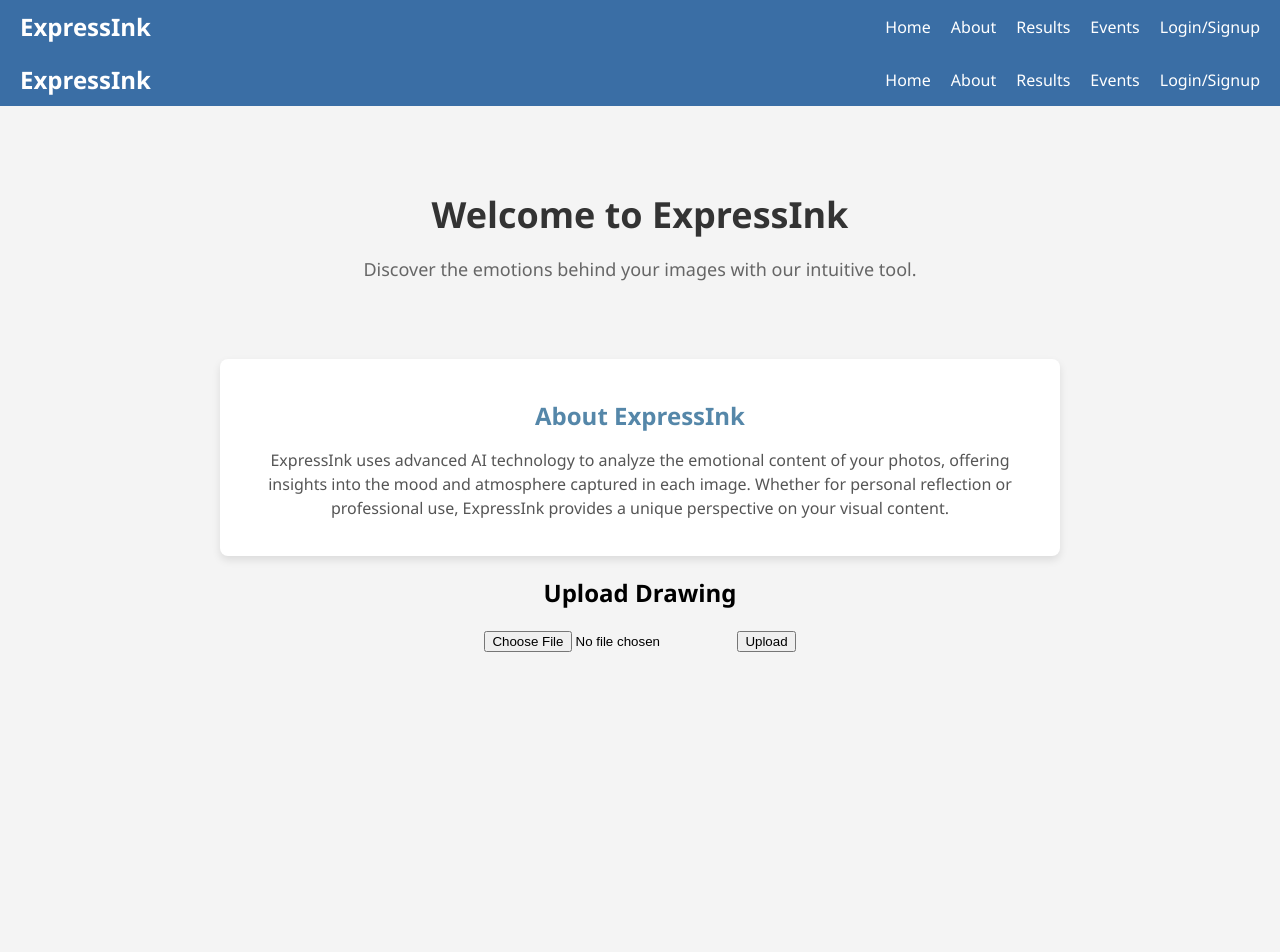
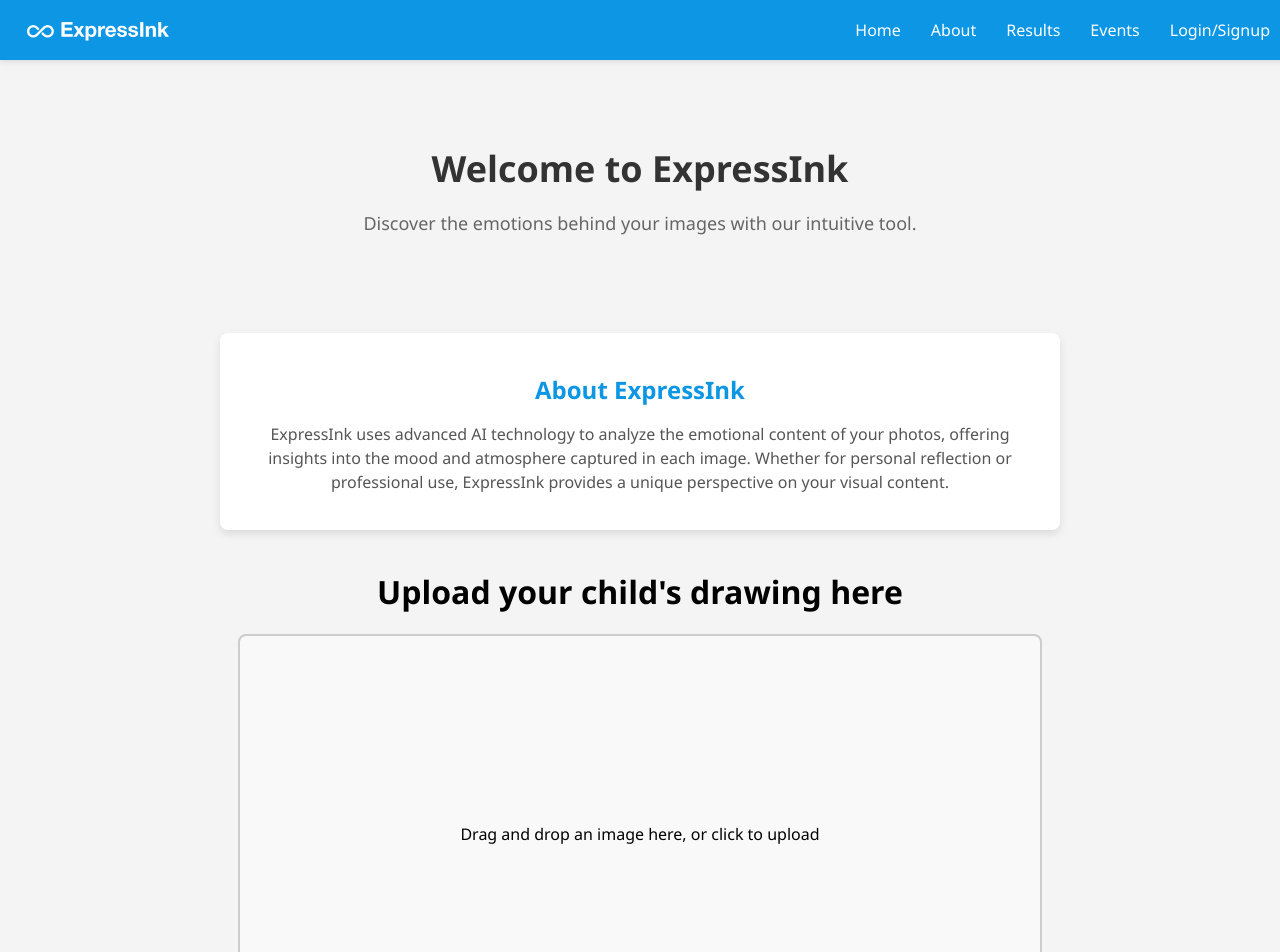
Before and after one commit to Aadhavsb/ExpressInk, a React (Create React App) app in the folder image-upload-react/: page / in a window 1280 px wide. Shown: the top 952 px of the page. Before the commit the page ends 853 px from the top, so only its background shows below. Built offline with nearby package versions, Linux system fonts and the light colour scheme.

Commit message:
added progress bar, logo and some css

```diff
--- a/image-upload-react/src/App.css
+++ b/image-upload-react/src/App.css
@@ -1,19 +1,19 @@
 .app-container {
   text-align: center;
-  padding: 0;
-  background-color: #F4F4F4; /* Background Color */
+  padding: 0 0 300px 0;
+  background-color: #f4f4f4;
   min-height: 100vh;
 }
 
 .header {
   margin-bottom: 40px;
-  padding: 60px 20px 20px 20px;
+  padding: 120px 40px 40px 40px;
 }
 
 .title {
   font-size: 36px;
   font-weight: bold;
-  color: #333333; /* Text Color */
+  color: #333333;
   margin-bottom: 10px;
 }
 
@@ -23,10 +23,11 @@
 }
 
 .about-section {
-  background: #FFFFFF;
+  background: #ffffff;
   border-radius: 8px;
   padding: 20px;
   margin: 20px auto;
+  margin-bottom: 40px;
   max-width: 800px;
   box-shadow: 0 4px 8px rgba(0, 0, 0, 0.1);
 }
@@ -34,7 +35,7 @@
 .section-title {
   font-size: 24px;
   font-weight: bold;
-  color: #5587a9;
+  color: #0c96e4;
   margin-bottom: 10px;
 }
 
--- a/image-upload-react/src/components/Header.css
+++ b/image-upload-react/src/components/Header.css
@@ -1,15 +1,25 @@
 .nav {
+  position: fixed;
+  top: 0;
+  left: 0;
+  width: 100%;
   display: flex;
   justify-content: space-between;
   align-items: center;
-  background-color: #3A6EA5; /* Primary Color */
+  background-color: #0c96e4;
   padding: 10px 20px;
+  z-index: 1000;
+  box-shadow: 0px 2px 5px rgba(0, 0, 0, 0.1);
 }
 
 .nav-logo {
-  font-size: 24px;
-  font-weight: bold;
-  color: #FFFFFF;
+  display: flex;
+  align-items: center;
+}
+
+.logo-image {
+  height: 40px;
+  width: auto;
 }
 
 .nav-links {
@@ -19,9 +29,9 @@
 }
 
 .nav-item {
-  margin-left: 20px;
+  margin-right: 30px;
   font-size: 16px;
-  color: #FFFFFF;
+  color: #ffffff;
   text-decoration: none;
 }
 
--- a/image-upload-react/src/components/Header.js
+++ b/image-upload-react/src/components/Header.js
@@ -1,16 +1,42 @@
-import React from 'react';
+import React from "react";
 import "./Header.css";
 
 const Header = () => {
   return (
     <nav className="nav">
-      <div className="nav-logo">ExpressInk</div>
+      <div className="nav-logo">
+        <img
+          src="/expressink-logo.png"
+          alt="ExpressInk Logo"
+          className="logo-image"
+        />
+      </div>
       <ul className="nav-links">
-        <li><a href="Home" className="nav-item">Home</a></li>
-        <li><a href="/about" className="nav-item">About</a></li>
-        <li><a href="/Results" className="nav-item">Results</a></li>
-        <li><a href="#" className="nav-item">Events</a></li>
-        <li><a href="#" className="nav-item">Login/Signup</a></li>
+        <li>
+          <a href="#" className="nav-item">
+            Home
+          </a>
+        </li>
+        <li>
+          <a href="#" className="nav-item">
+            About
+          </a>
+        </li>
+        <li>
+          <a href="#" className="nav-item">
+            Results
+          </a>
+        </li>
+        <li>
+          <a href="#" className="nav-item">
+            Events
+          </a>
+        </li>
+        <li>
+          <a href="#" className="nav-item">
+            Login/Signup
+          </a>
+        </li>
       </ul>
     </nav>
   );
--- a/image-upload-react/src/components/ImageUpload.css
+++ b/image-upload-react/src/components/ImageUpload.css
@@ -1,73 +1,73 @@
-.upload-container {
-  margin: 40px auto;
-  max-width: 600px;
+.image-upload-container {
+  display: flex;
+  flex-direction: column;
+  align-items: center;
+  justify-content: center;
+  height: 400px;
+  width: 100%;
 }
 
-.form-file-upload {
-  position: relative;
-  width: 100%;
-  height: 300px;
-  border: 4px dashed #3A6EA5; /* Primary Color */
-  border-radius: 10px;
+.upload-box {
+  border: 2px solid #ccc;
+  border-radius: 8px;
+  width: 800px;
+  height: 400px;
   display: flex;
   align-items: center;
   justify-content: center;
-  flex-direction: column;
-  background-color: #FFFFFF;
+  background-color: #f9f9f9;
+  cursor: pointer;
+  transition: background-color 0.3s;
 }
 
-.form-file-upload.drag-active {
-  border-color: #F5A623; /* Secondary Color */
+.upload-box.dragging {
+  background-color: #f0f0f0;
 }
 
-.input-file-upload {
+.hidden-input {
   display: none;
 }
 
-.label-file-upload {
-  font-size: 18px;
-  color: #333333; /* Text Color */
-  text-align: center;
+.uploaded-image-preview {
+  display: flex;
+  flex-direction: column;
+  align-items: center;
 }
 
-.label-file-upload.drag-active {
-  color: #F5A623; /* Secondary Color */
+.uploaded-image-preview img {
+  max-width: 800px;
+  border-radius: 8px;
+  margin-bottom: 16px;
 }
 
-.upload-button {
-  margin-top: 10px;
-  padding: 12px 24px;
-  font-size: 16px;
-  color: #FFFFFF;
-  background-color: #F5A623; /* Secondary Color */
+.analyze-button {
+  background-color: #0c96e4;
+  color: white;
   border: none;
-  border-radius: 5px;
+  padding: 10px 20px;
+  border-radius: 8px;
   cursor: pointer;
+  font-size: 24px;
+  font-weight: 600;
 }
 
-.upload-button:hover {
-  background-color: #D48806;
+.analyze-button:hover {
+  background-color: #0c96e4;
 }
 
-.submit-button {
-  margin-top: 20px;
-  padding: 12px 24px;
-  font-size: 16px;
-  color: #FFFFFF;
-  background-color: #3A6EA5; /* Primary Color */
-  border: none;
-  border-radius: 5px;
-  cursor: pointer;
+.progress-bar-container {
+  width: 100%;
+  max-width: 800px;
+  height: 20px;
+  background-color: #e0e0e0;
+  border-radius: 10px;
+  overflow: hidden;
+  margin-top: 16px;
 }
 
-.submit-button:hover {
-  background-color: #2C5282;
+.progress-bar {
+  height: 100%;
+  background-color: #0c96e4;
+  width: 0%;
+  transition: width 0.2s ease-in-out;
 }
-
-.drag-file-element {
-  position: absolute;
-  width: 100%;
-  height: 100%;
-  top: 0;
-  left: 0;
-}
--- a/image-upload-react/src/components/ImageUpload.js
+++ b/image-upload-react/src/components/ImageUpload.js
@@ -1,50 +1,96 @@
 import React, { useState } from "react";
+import "./ImageUpload.css";
 import axios from "axios";
-import "./ImageUpload.css";
 
-//image upload component
-const ImageUpload = () => {
-  //states hold image, imageUrl
-  const [image, setImage] = useState(null);
-  const [imageUrl, setImageUrl] = useState("");
+const ImageUpload = ({ onFileUpload }) => {
+  const [isDragging, setIsDragging] = useState(false);
+  const [uploadedImage, setUploadedImage] = useState(null);
+  const [isImageUploaded, setIsImageUploaded] = useState(false);
+  const [isAnalyzing, setIsAnalyzing] = useState(false);
+  const [progress, setProgress] = useState(0);
 
-  const handleImageChange = (e) => {
-    setImage(e.target.files[0]);
+  const handleDragOver = (e) => {
+    e.preventDefault();
+    setIsDragging(true);
   };
 
-  //image submission
-  const handleSubmit = async (e) => {
+  const handleDragLeave = () => {
+    setIsDragging(false);
+  };
+
+  const handleDrop = (e) => {
     e.preventDefault();
-    const formData = new FormData();
-    formData.append("image", image);
-
-    try {
-      const response = await axios.post(
-        "http://localhost:8000/upload",
-        formData,
-        {
-          headers: { "Content-Type": "multipart/form-data" },
-        }
-      );
-
-      setImageUrl(`http://localhost:8000${response.data.imagePath}`);
-    } catch (err) {
-      console.error("Error uploading image:", err);
+    setIsDragging(false);
+    const file = e.dataTransfer.files[0];
+    if (file) {
+      uploadImage(file);
     }
   };
 
-  //render upload form
+  const handleFileChange = (e) => {
+    const file = e.target.files[0];
+    if (file) {
+      uploadImage(file);
+    }
+  };
+
+  const uploadImage = (file) => {
+    const imageUrl = URL.createObjectURL(file); // Local preview
+    setUploadedImage(imageUrl);
+    setIsImageUploaded(true);
+    if (onFileUpload) {
+      onFileUpload(file);
+    }
+  };
+
+  const handleAnalyze = async () => {
+    setIsAnalyzing(true);
+
+    // Simulate progress
+    let fakeProgress = 0;
+    const progressInterval = setInterval(() => {
+      fakeProgress += 10;
+      setProgress(fakeProgress);
+      if (fakeProgress >= 100) {
+        clearInterval(progressInterval);
+        setTimeout(() => {
+          setIsAnalyzing(false); // Stop analyzing after progress completes
+        }, 500);
+      }
+    }, 200);
+  };
+
   return (
-    <div>
-      <h2>Upload Drawing</h2>
-      <form onSubmit={handleSubmit}>
-        <input type="file" onChange={handleImageChange} />
-        <button type="submit">Upload</button>
-      </form>
-      {imageUrl && (
-        <div>
-          <h3>Uploaded Image:</h3>
-          <img src={imageUrl} alt="Uploaded" style={{ maxWidth: "300px" }} />
+    <div className="image-upload-container">
+      {!isImageUploaded ? (
+        <div
+          className={`upload-box ${isDragging ? "dragging" : ""}`}
+          onDragOver={handleDragOver}
+          onDragLeave={handleDragLeave}
+          onDrop={handleDrop}
+          onClick={() => document.getElementById("fileInput").click()}
+        >
+          <p>Drag and drop an image here, or click to upload</p>
+          <input
+            id="fileInput"
+            type="file"
+            accept="image/*"
+            onChange={handleFileChange}
+            className="hidden-input"
+          />
+        </div>
+      ) : (
+        <div className="uploaded-image-preview">
+          <img src={uploadedImage} alt="Uploaded" />
+          {isAnalyzing ? (
+            <div className="progress-bar-container">
+              <div className="progress-bar" style={{ width: `${progress}%` }} />
+            </div>
+          ) : (
+            <button className="analyze-button" onClick={handleAnalyze}>
+              Analyze
+            </button>
+          )}
         </div>
       )}
     </div>
--- a/image-upload-react/src/pages/Home.js
+++ b/image-upload-react/src/pages/Home.js
@@ -1,12 +1,14 @@
 import React from "react";
 import ImageUpload from "../components/ImageUpload";
-import Header from "../components/Header";
 import "../App.css";
 
 const Home = () => {
+  const handleFileUpload = (file) => {
+    console.log("File uploaded:", file);
+  };
+
   return (
     <div className="app-container">
-      <Header />
       <header className="header">
         <h1 className="title">Welcome to ExpressInk</h1>
         <p className="subtitle">
@@ -25,7 +27,10 @@ const Home = () => {
         </p>
       </section>
 
-      <ImageUpload />
+      <div>
+        <h1>Upload your child's drawing here</h1>
+        <ImageUpload onFileUpload={handleFileUpload} />
+      </div>
     </div>
   );
 };
```
Also changed, not shown: image-upload-react/public/expressink-logo.png (added), 1 other file (tests, documents, lock files or other folders).
